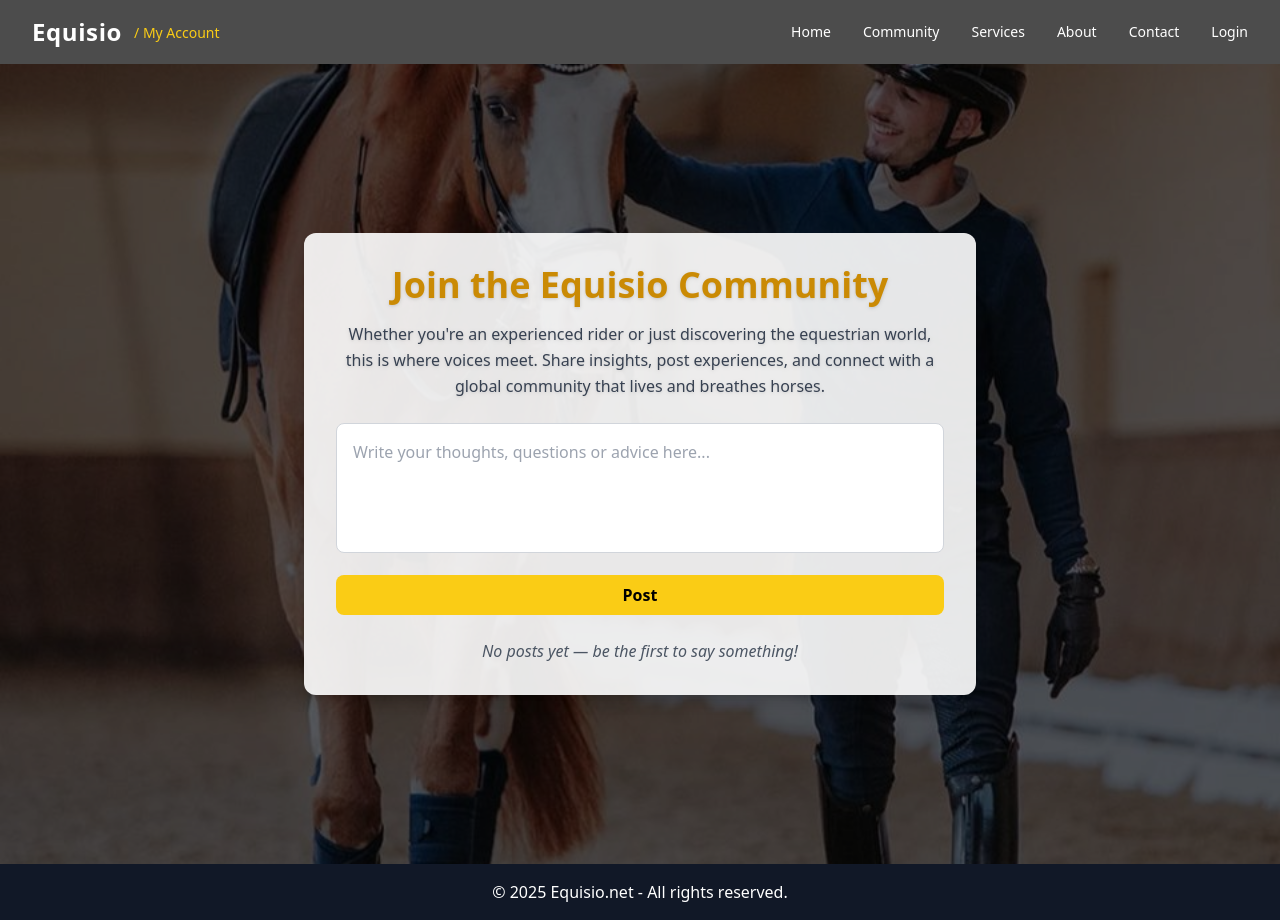
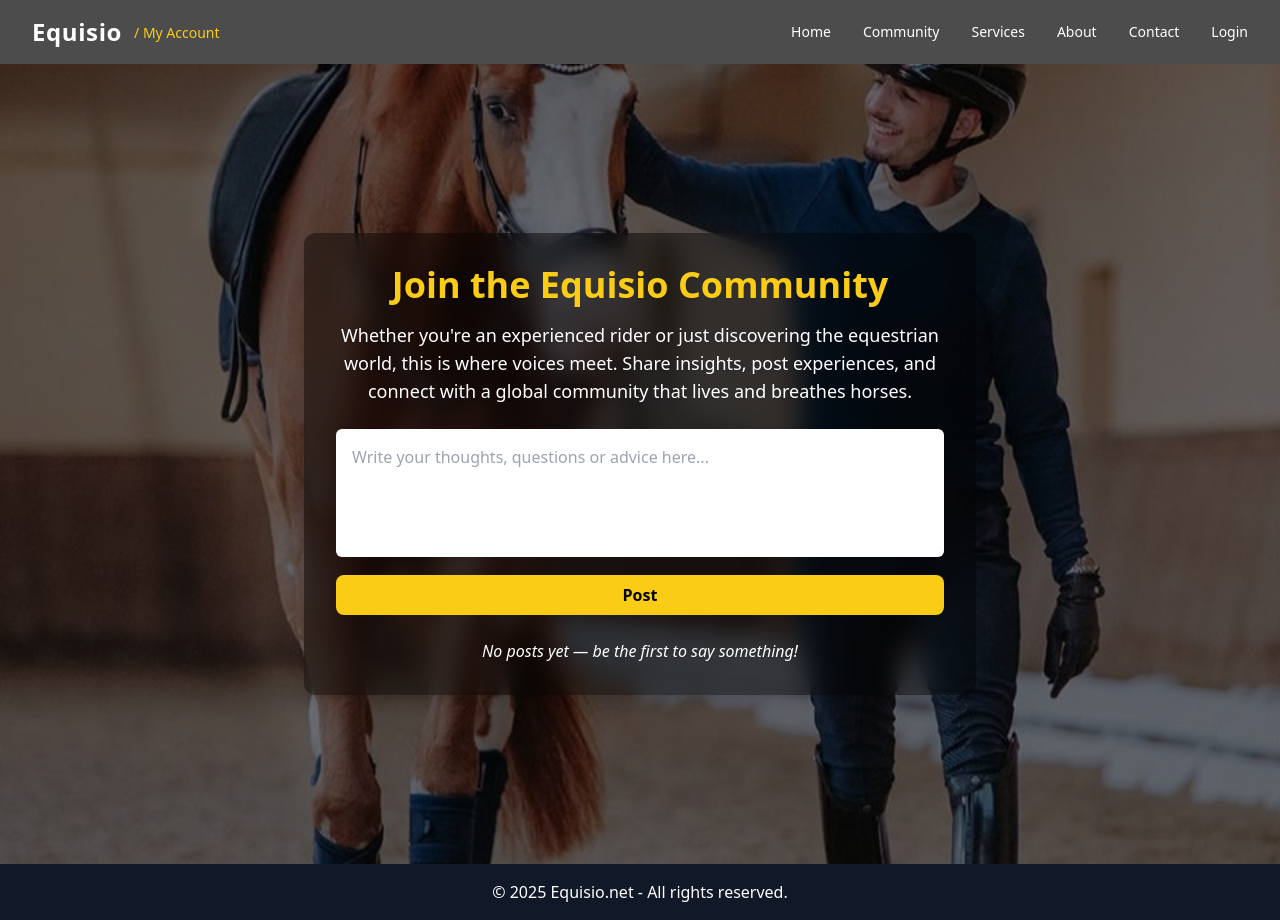
Before and after one commit to Equisio/equisio, a Next.js app: page /community in a window 1280 px wide. Built offline with nearby package versions, Linux system fonts and the light colour scheme.

Commit message:
Forzar build Vercel

```diff
--- a/pages/community.tsx
+++ b/pages/community.tsx
@@ -1,5 +1,4 @@
 import { useState } from 'react'
-import Navbar from '../components/Navbar'
 import Footer from '../components/Footer'
 
 export default function Community() {
@@ -17,50 +16,48 @@ export default function Community() {
   return (
     <>
       <main
-        className="relative min-h-screen bg-cover bg-center flex items-center justify-center text-white text-center px-4"
+        className="min-h-screen bg-cover bg-center flex flex-col items-center justify-center px-4 py-20 text-white text-center relative"
         style={{ backgroundImage: "url('/community.jpeg')" }}
       >
         {/* Capa oscura */}
-        <div className="absolute inset-0 bg-black/60 z-0" />
+        <div className="absolute inset-0 bg-black bg-opacity-50 z-0" />
 
-        {/* Contenido principal */}
-        <div className="relative z-10 max-w-2xl w-full bg-white/90 text-black p-8 rounded-xl shadow-lg">
-          <h1 className="text-4xl font-bold mb-4 text-yellow-600 drop-shadow">
-            Join the Equisio Community
-          </h1>
-          <p className="mb-6 text-gray-700 leading-relaxed drop-shadow">
-            Whether you're an experienced rider or just discovering the equestrian world, this is where voices meet. Share insights, post experiences, and connect with a global community that lives and breathes horses.
+        {/* Fondo translúcido tipo "glassmorphism" */}
+        <div className="relative z-10 max-w-2xl w-full bg-black bg-opacity-40 backdrop-blur-md rounded-xl p-8 shadow-lg">
+          <h1 className="text-4xl font-extrabold text-yellow-400 mb-4 drop-shadow">Join the Equisio Community</h1>
+          <p className="text-lg mb-6 drop-shadow text-white">
+            Whether you're an experienced rider or just discovering the equestrian world, this is where voices meet.
+            Share insights, post experiences, and connect with a global community that lives and breathes horses.
           </p>
 
-          {/* Formulario */}
+          {/* Formulario de publicación */}
           <form onSubmit={handleSubmit} className="mb-6">
             <textarea
               value={comment}
               onChange={(e) => setComment(e.target.value)}
               placeholder="Write your thoughts, questions or advice here..."
-              className="w-full p-4 border border-gray-300 rounded-lg resize-none text-gray-800 focus:outline-none focus:ring-2 focus:ring-yellow-500"
+              className="w-full p-4 text-black rounded-md bg-white resize-none focus:outline-none focus:ring-2 focus:ring-yellow-400"
               rows={4}
-              required
             />
             <button
               type="submit"
-              className="mt-4 w-full bg-yellow-400 hover:bg-yellow-500 text-black font-semibold py-2 rounded-lg transition"
+              className="mt-3 w-full bg-yellow-400 hover:bg-yellow-500 text-black font-semibold py-2 rounded-lg transition"
             >
               Post
             </button>
           </form>
 
-          {/* Comentarios */}
+          {/* Lista de comentarios */}
           <div className="space-y-4">
             {comments.length === 0 ? (
-              <p className="text-center text-gray-600 italic">No posts yet — be the first to say something!</p>
+              <p className="text-center text-white italic drop-shadow">No posts yet — be the first to say something!</p>
             ) : (
               comments.map((c, i) => (
                 <div
                   key={i}
-                  className="bg-white border border-gray-300 p-4 rounded-lg shadow-sm"
+                  className="bg-white bg-opacity-90 text-gray-800 border border-gray-200 p-4 rounded-lg shadow-sm"
                 >
-                  <p className="text-gray-800">{c}</p>
+                  <p>{c}</p>
                 </div>
               ))
             )}
```
